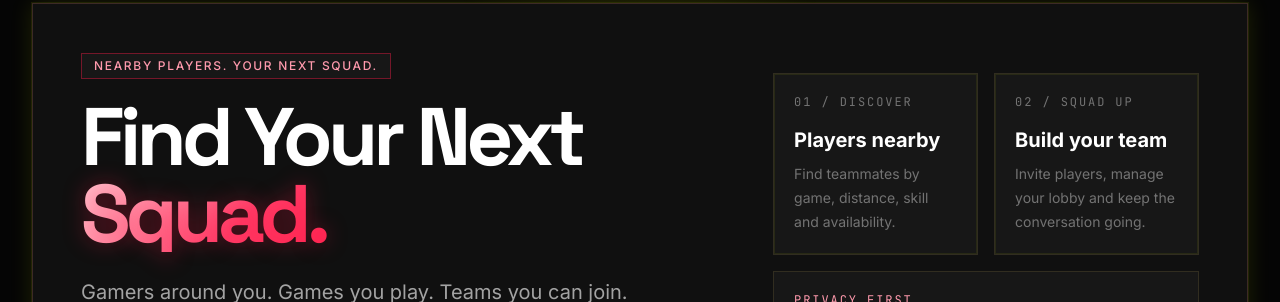
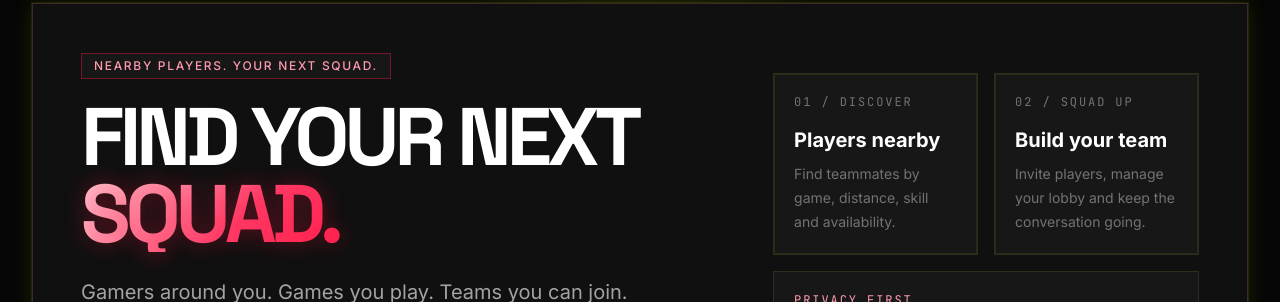
Before and after one commit to s0isam/gamemate, a React (Vite) app in the folder client/: page / in a window 1280 px wide. Shown: the part 96-398 px from the top of the page. Built offline with nearby package versions, Linux system fonts and the light colour scheme; no server answers; the HTML template or start-up script is replaced by a standard one.

Commit message:
refinement bro

```diff
--- a/client/src/pages/Home.jsx
+++ b/client/src/pages/Home.jsx
@@ -16,7 +16,7 @@ const Home = () => {
           <p className="mb-5 inline-flex border border-[#ff1744]/40 bg-[#171717] px-3 py-1 text-xs font-medium uppercase tracking-[0.14em] text-[#ff9aad]">
             Nearby players. Your next squad.
           </p>
-          <h1 className="text-[3.1rem] font-black leading-[0.94] tracking-[-0.06em] text-white md:text-[5.1rem]">
+          <h1 className="text-[3.1rem] font-black uppercase leading-[0.94] tracking-[-0.06em] text-white md:text-[5.1rem]">
             Find Your Next
             <span className="radiant-red block">Squad.</span>
           </h1>
```
